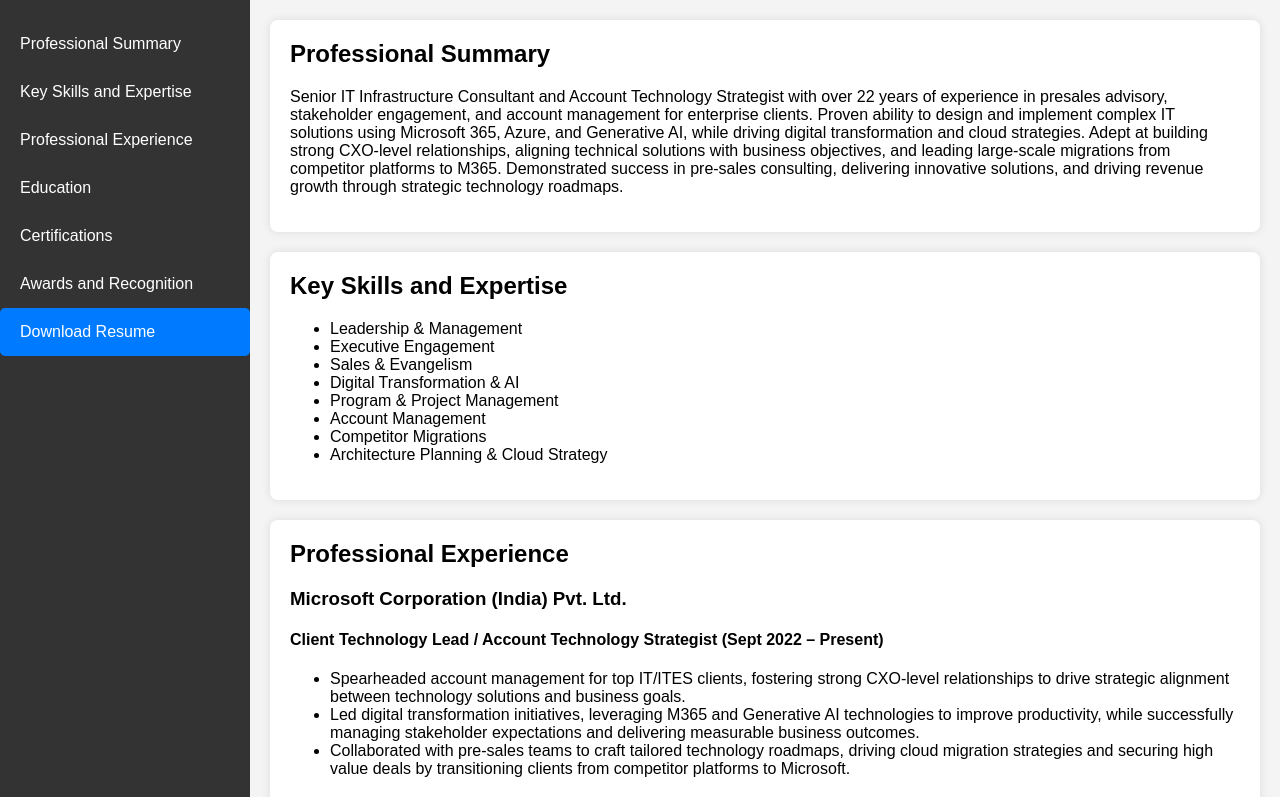
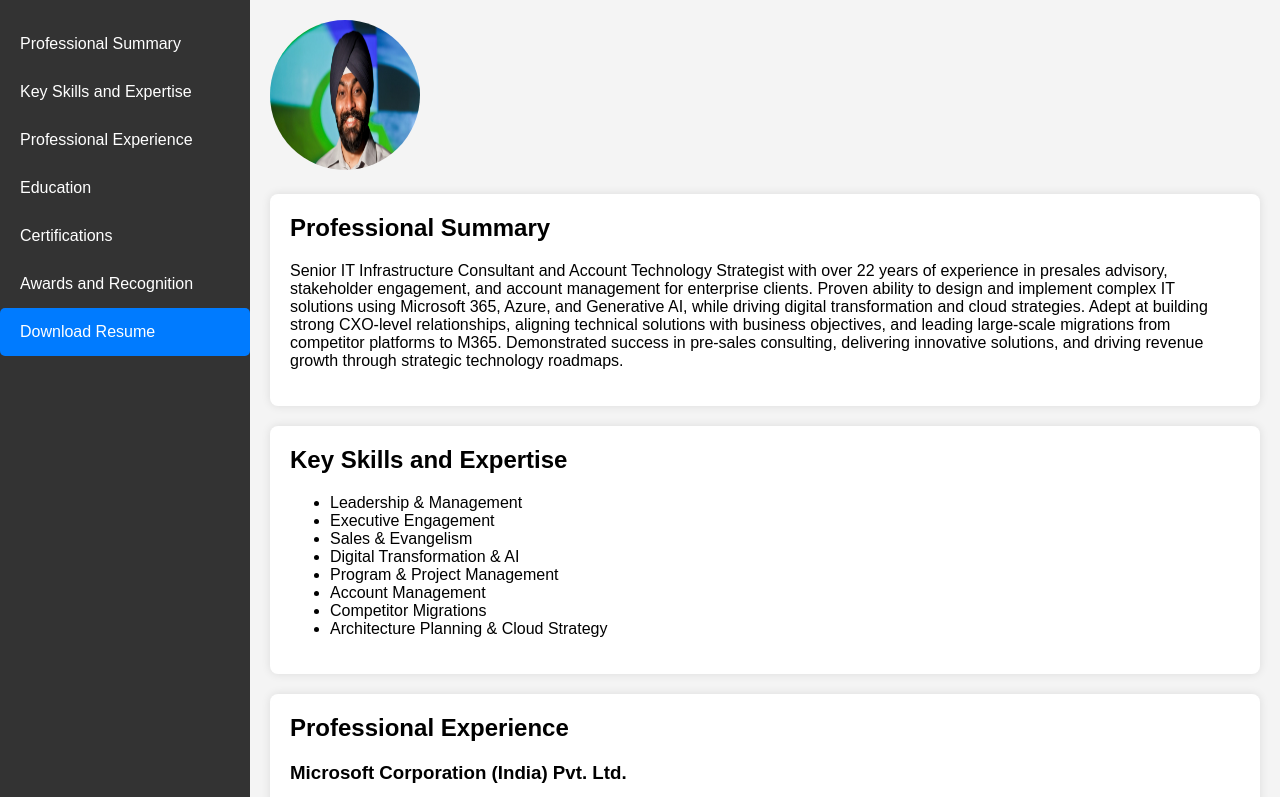
Before and after one commit to jaspreetjolly/myprofile, a plain HTML site: page index.html in a window 1280 px wide. Shown: the top 797 px of the page. Drawn offline with Linux system fonts and the light colour scheme.

Commit message:
Update index.html

```diff
--- a/index.html
+++ b/index.html
@@ -39,12 +39,23 @@
             padding: 20px;
             width: 100%;
         }
+        .profile-image {
+            width: 150px;
+            height: 150px;
+            border-radius: 50%;
+            margin-bottom: 20px;
+        }
         .section {
             margin-bottom: 20px;
             background-color: #fff;
             padding: 20px;
             border-radius: 8px;
             box-shadow: 0 0 10px rgba(0, 0, 0, 0.1);
+            transition: transform 0.3s ease-in-out, background-color 0.3s ease-in-out;
+        }
+        .section:hover {
+            transform: scale(1.05);
+            background-color: #e0f7fa;
         }
         .section h2 {
             margin-top: 0;
@@ -79,9 +90,10 @@
             <a href="#education">Education</a>
             <a href="#certifications">Certifications</a>
             <a href="#awards">Awards and Recognition</a>
-            <a href="Jaspreet_Singh_Jolly_Updated_Resume_3.pdf" class="download-btn" download>Download Resume</a>
+            <a href="resume.pdf" class="download-btn" download>Download Resume</a>
         </div>
         <div class="content">
+            <img src="profile-image.jpg" alt="Profile Picture" class="profile-image">
             <div class="section fade-in" id="summary">
                 <h2>Professional Summary</h2>
                 <p>Senior IT Infrastructure Consultant and Account Technology Strategist with over 22 years of experience in presales advisory, stakeholder engagement, and account management for enterprise clients. Proven ability to design and implement complex IT solutions using Microsoft 365, Azure, and Generative AI, while driving digital transformation and cloud strategies. Adept at building strong CXO-level relationships, aligning technical solutions with business objectives, and leading large-scale migrations from competitor platforms to M365. Demonstrated success in pre-sales consulting, delivering innovative solutions, and driving revenue growth through strategic technology roadmaps.</p>
```
